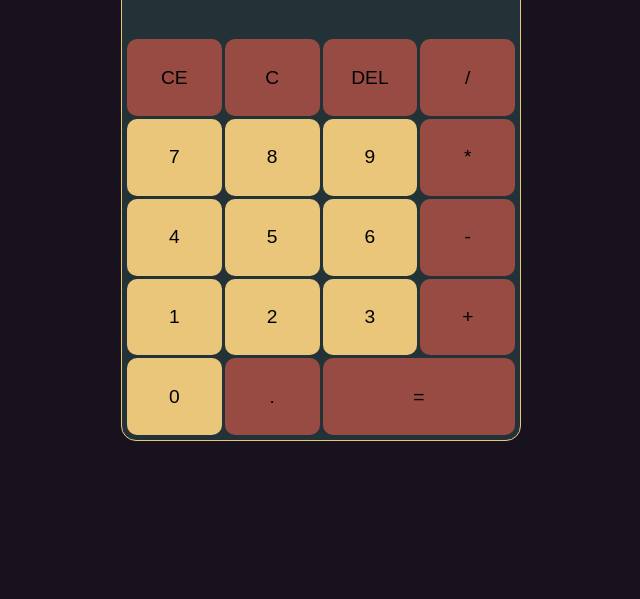
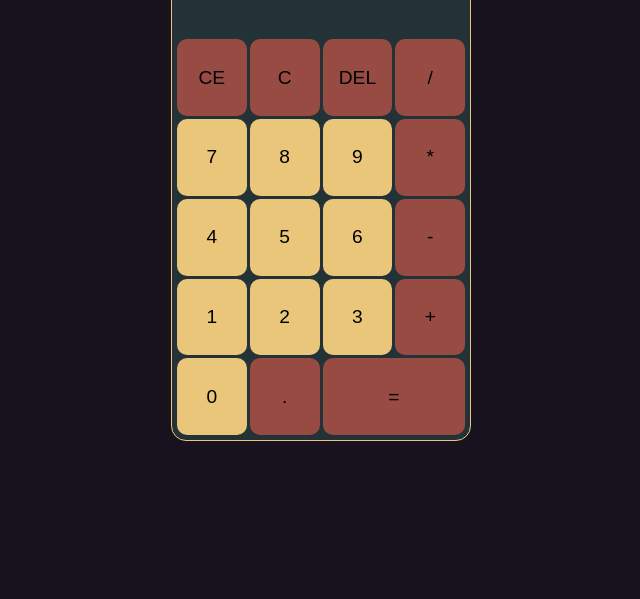
Before and after one commit to RogerioAlmeidaJr/Calculadora, a plain HTML site: page index.html in a window 1280 px wide. Shown: the part 201-800 px from the top of the page, without its empty margins (319-959 px from the left). Drawn offline with Linux system fonts and the light colour scheme.

Commit message:
Ajustes em CSS

```diff
--- a/css/style.css
+++ b/css/style.css
@@ -16,7 +16,8 @@ body{
 .central-calc{
     padding: .3em;
     background-color: #233237;
-    min-width: 400px;
+    min-width: 300px;
+    max-width: 100%;
     border: 1px solid #EAC67A;
     border-radius: 15px;
 }
```
